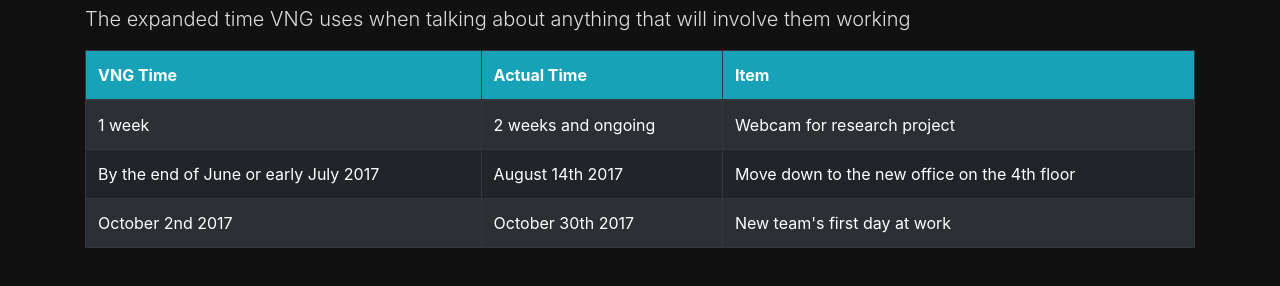
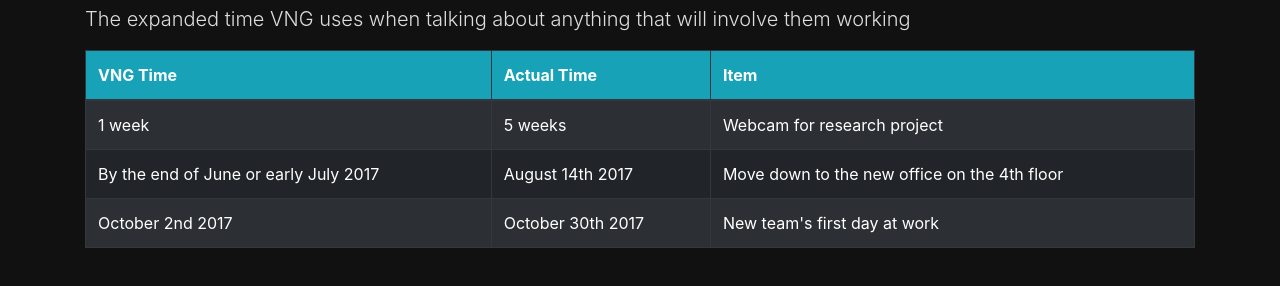
Before and after one commit to kradnozd/vng-time, a plain HTML site: page index.html in a window 1280 px wide. Shown: the part 88-374 px from the top of the page. Drawn offline with nearby package versions, Linux system fonts and the light colour scheme.

Commit message:
update 26.10.17

```diff
--- a/index.html
+++ b/index.html
@@ -25,7 +25,7 @@
             <tbody>
               <tr>
                 <td>1 week</td>
-                <td>2 weeks and ongoing</td>
+                <td>5 weeks</td>
                 <td>Webcam for research project</td>
               </tr>
               <tr>
```
